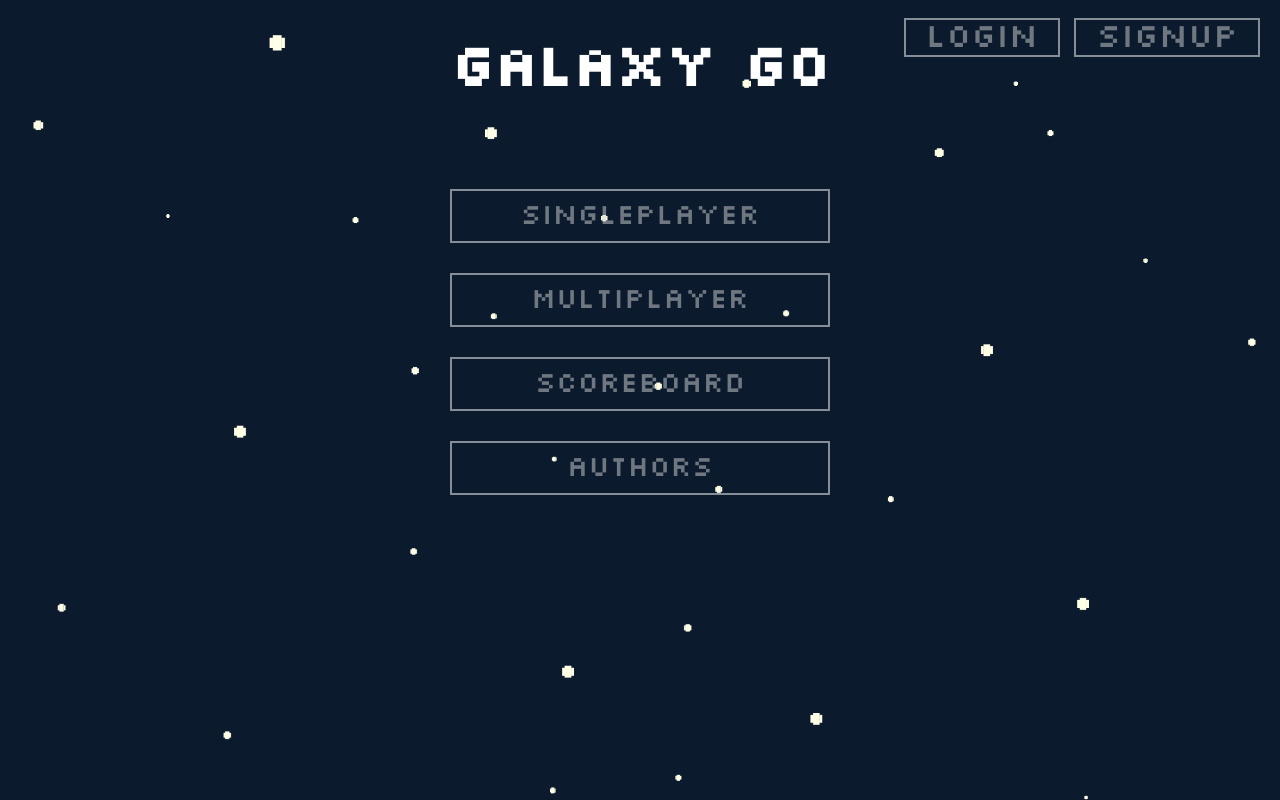
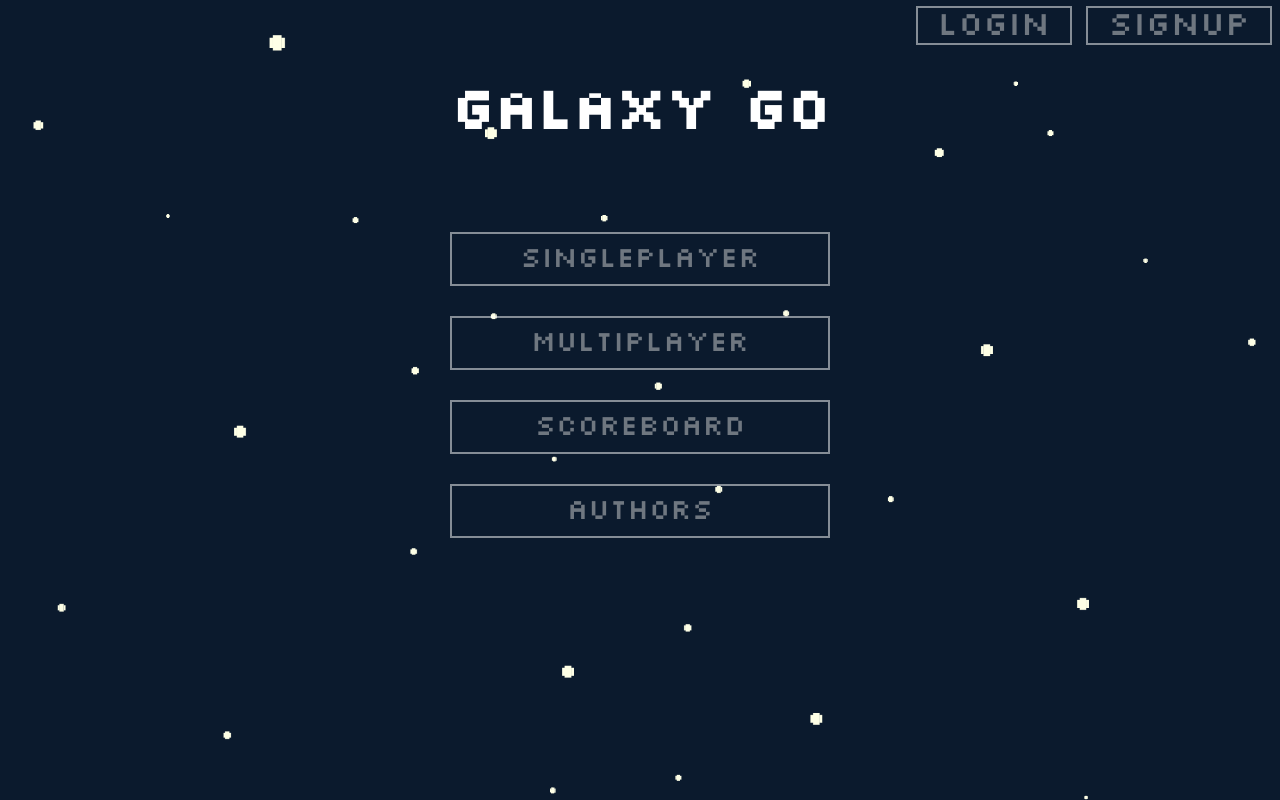
Before and after one commit to frontend-park-mail-ru/2019_1_qwerty, a website: page src/public/menu/menu_0.html in a window 1280 px wide. Drawn offline with Linux system fonts and the light colour scheme.

Commit message:
added overflow

```diff
--- a/src/public/menu/style.css
+++ b/src/public/menu/style.css
@@ -32,6 +32,7 @@ h1 {
     display: block;
     padding: 10px 0;
     margin: 30px auto;
+    overflow: hidden;
 }
 
 a {
@@ -55,9 +56,7 @@ a:hover {
 }
 
 .profile {
-    position: absolute;
-    top: 20px;
-    right: 20px;
+    text-align: right;
 }
 
 .profile > a {
```
